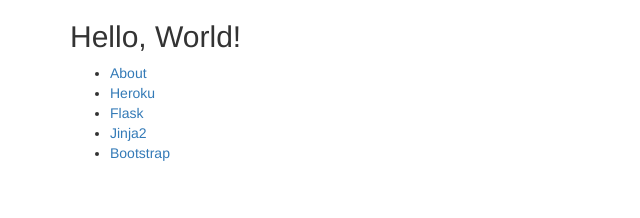
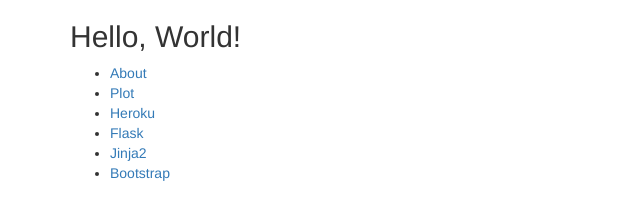
Before and after one commit to nmonga/firstflask, a plain HTML site: page index.html in a window 1280 px wide. Shown: the whole page, without its empty margins (0-640 px from the left). Drawn offline with nearby package versions, Linux system fonts and the light colour scheme.

Commit message:
No message

```diff
--- a/index.html
+++ b/index.html
@@ -19,6 +19,7 @@
           <h2>Hello, World!</h2>
           <ul>
             <li><a href="/about">About</a></li>
+            <li><a href="/lines.html">Plot</a></li>
             <li><a target="_blank" href="https://www.heroku.com/">Heroku</a></li>
             <li><a target="_blank" href="http://flask.pocoo.org/">Flask</a></li>
             <li><a target="_blank" href="http://jinja.pocoo.org/docs/2.9/">Jinja2</a></li>
```
